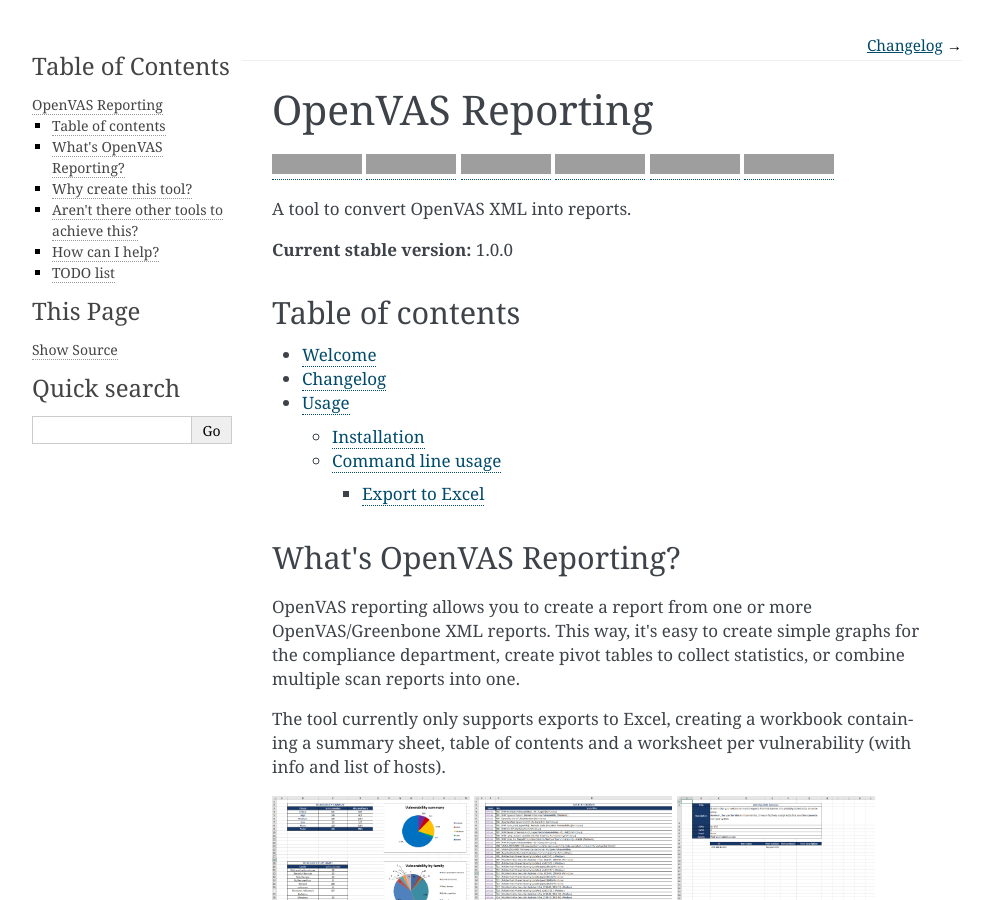
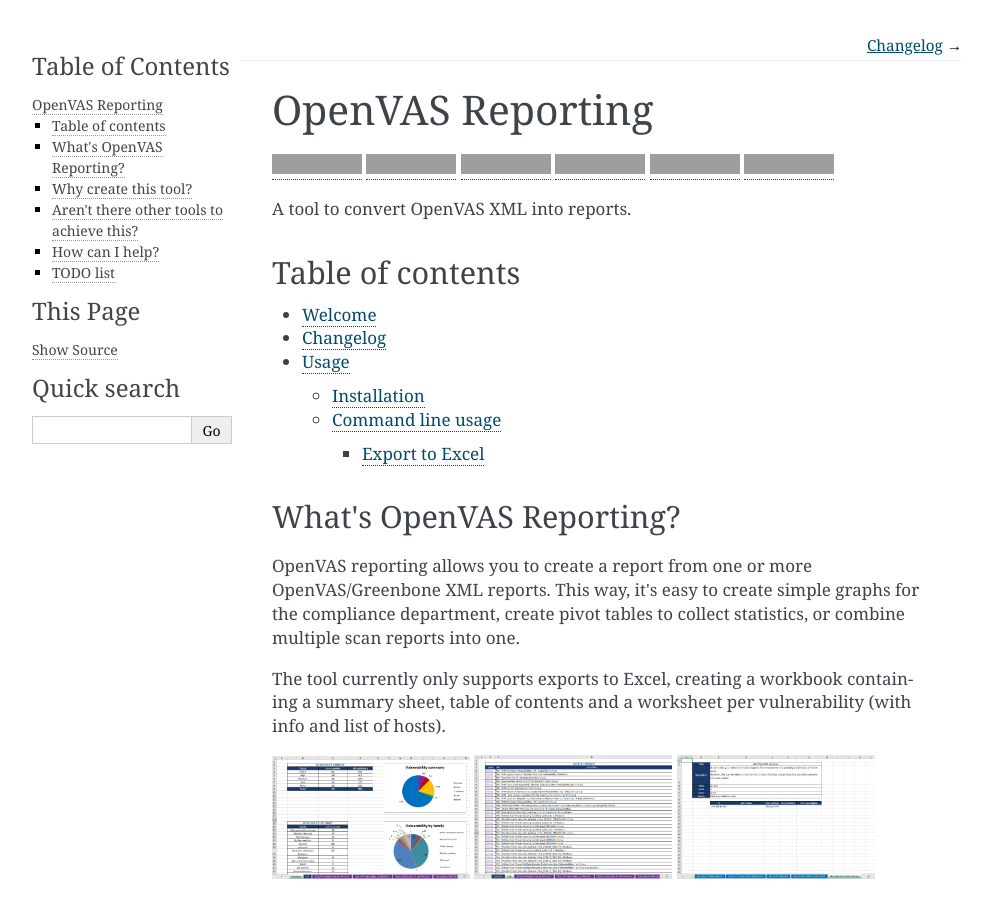
Before and after one commit to TheGroundZero/openvasreporting, a Sphinx documentation site: the page built from docs/index.rst, in a window 1280 px wide and 900 px high, cut to the strip 0-900 px from the top of the window. Shown: the whole strip, without its empty margins (148-1141 px from the left). Built offline with Sphinx 7.4.7, drawn with Linux system fonts in a browser that asks for light colours; grey boxes are pictures that could not be loaded.

Commit message:
Remove stable version line from docs
This line shouldn't be needed as the latest version can be retrieved from the GitHub releases

```diff
--- a/docs/index.rst
+++ b/docs/index.rst
@@ -4,8 +4,6 @@
 |version| |license| |docs| |vulns| |codecov| |requires|
 
 A tool to convert OpenVAS XML into reports.
-
-**Current stable version:** 1.0.0
 
 Table of contents
 -----------------
```
